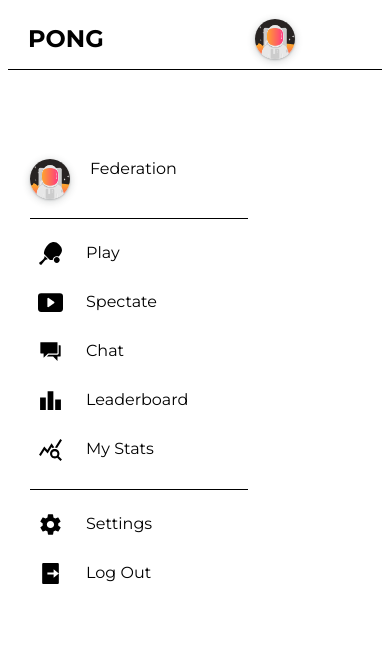
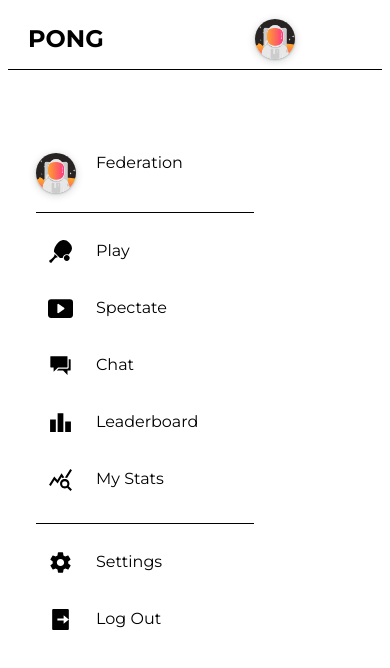
Before and after one commit to vbachele/ft_transcendence_42, a React (Vite) app: page /login-page in a window 390 px wide. Both pictures are taken after a click on the button 334 px from the left and 38 px from the top of the page. Shown: the top 668 px of the page. Built offline with nearby package versions, Linux system fonts and the light colour scheme; no server answers.

Commit message:
version avec Louis

```diff
--- a/src/Components/DarkMode/index.css
+++ b/src/Components/DarkMode/index.css
@@ -1,3 +1,4 @@
+
 
 @media only screen and (max-width: 768px) {
 .DarkMode
--- a/src/Components/NavBar/Menu/styles.css
+++ b/src/Components/NavBar/Menu/styles.css
@@ -150,12 +150,13 @@
 		width:80%;
 		border-radius: 6px;
 		padding: 20px;
-		margin: 10px;
+		margin: 16px;
 		box-shadow: none;
 
 	}
 	.navbar__subMenu-link{
 		width: 60%;
+		padding: 4px;
 	}
 	.navbar__subMenu hr {
 		background:var(--font-color);
--- a/src/Pages/Login/index.tsx
+++ b/src/Pages/Login/index.tsx
@@ -13,9 +13,9 @@ const LoginPage = () => {
           <H1Title>FIRE PONG</H1Title>
           <Subtitle>Push play to be sent to hell</Subtitle>
         </div>
-        <Link to="/registration-page">
+        {/* <Link to="/LandingPage"> */}
 			<PrimaryButton className='InfosContainer--PlayButton'>Play</PrimaryButton>
-		</Link>
+		{/* </Link>  */}
 	</div>
     </div>
   )
```
